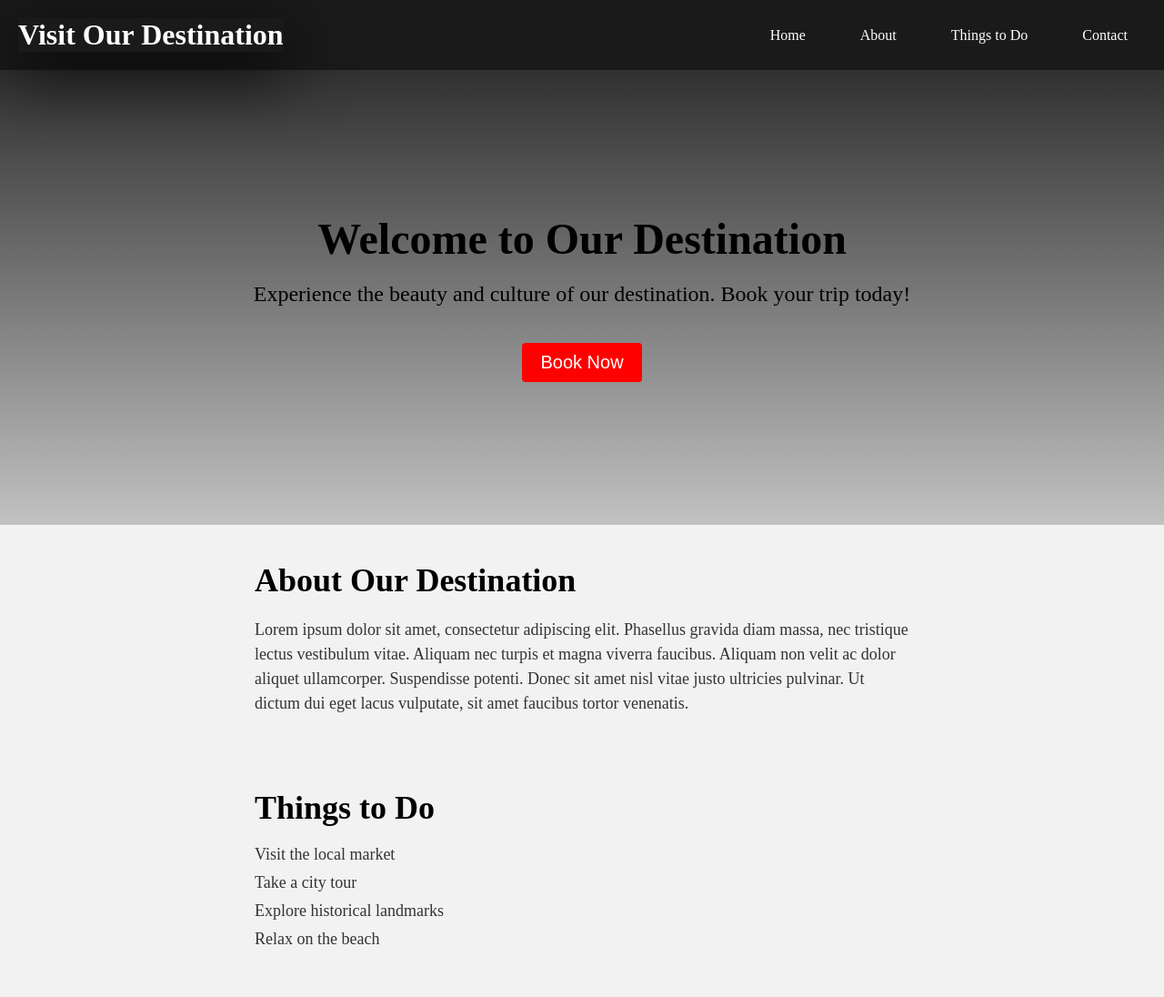
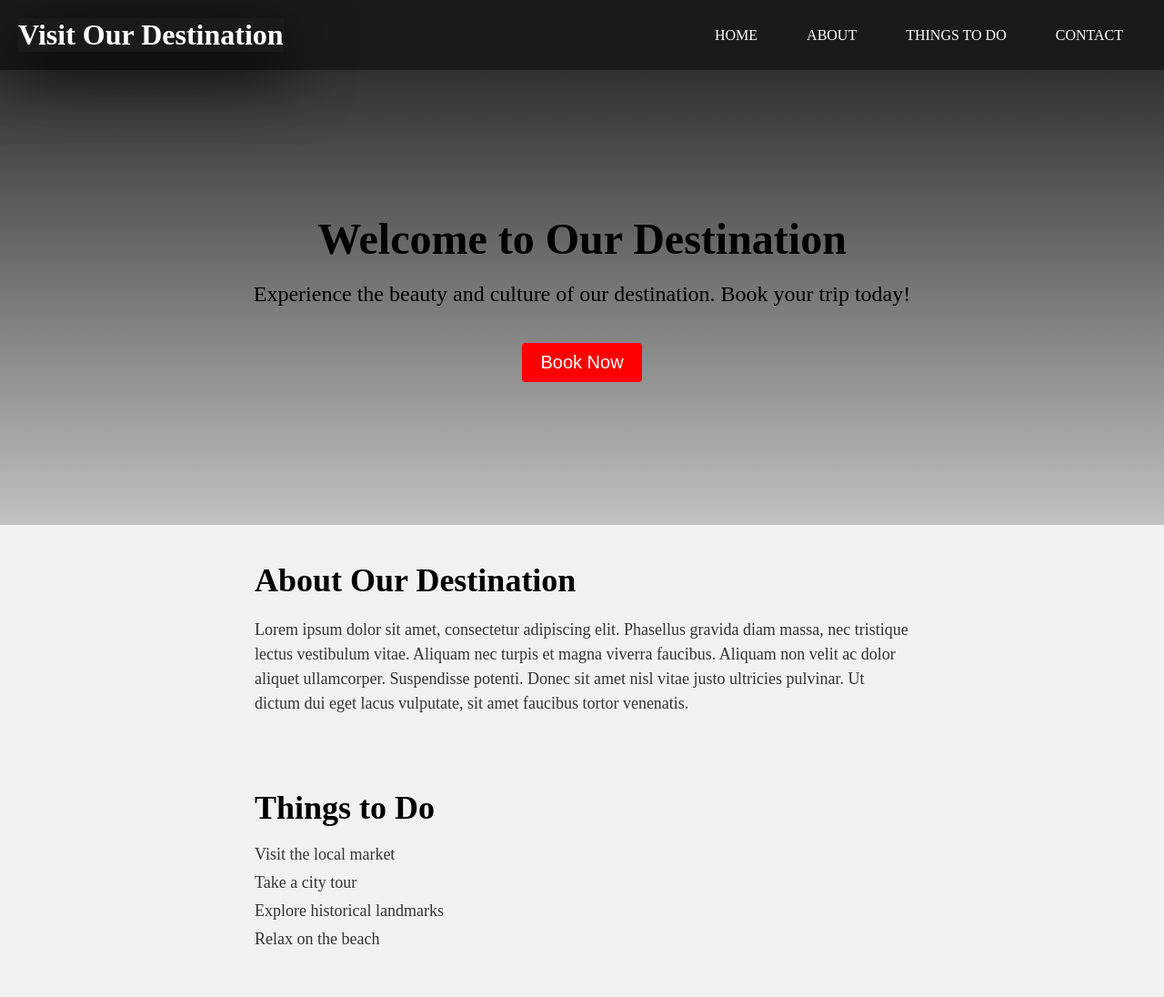
Before and after one commit to 100rabhhh/OIBSIP, a plain HTML site: page index.html in a window 1280 px wide. Shown: the top 1096 px of the page at 91% size. Drawn offline with Linux system fonts and the light colour scheme.

Commit message:
Update style.css

```diff
--- a/style.css
+++ b/style.css
@@ -20,49 +20,46 @@ header {
   padding: 20px;
 }
 
+
 header h1 {
   margin: 0;
   box-shadow: rgba(0, 0, 0, 0.8)0px 22px 70px 4px;
 }
 
 nav ul {
-  list-style: none;
-	margin: 0;
-	padding: 0;
-	display: flex;
-	align-items: center;
-  position: relative;
+float: inline-block;
+list-style: 80px;
 }
-nav ul a{
+nav ul li{
+  display: inline-block;
+  list-style:none;
+  padding: 0px 5px;
+}
+nav ul li a{
+  text-transform: uppercase;
   text-decoration: none;
-  color: white;
+  color: #fff;
   padding: 10px 20px;
-}
-nav ul::before{
-  content: '';
-  position: absolute;
-  top: 0;
-  left: 0;
-  width: 0%;
-  height: 100%;
-  border-bottom: 2px solid indianred;
-  transition: 0.4s linear;
-}
-nav ul:hover::before{
-  width: 90%;
-}
-
-nav li {
-  margin-left: 20px;
+  border-radius: 5px;
 }
 
 nav a {
-  color: #fff;
-  text-decoration: none;
+  position: relative;
 }
 
-nav a:hover {
-  text-decoration: underline;
+nav a::before {
+  content: '';
+  position: absolute;
+  bottom: 0;
+  left: 0;
+  width: 0%;
+  height: 2px;
+  background-color: indianred;
+  transition: width 0.3s ease-in-out;
+}
+
+nav a:hover::before {
+  width: 100%;
 }
 
 /* Style the banner section */
```
